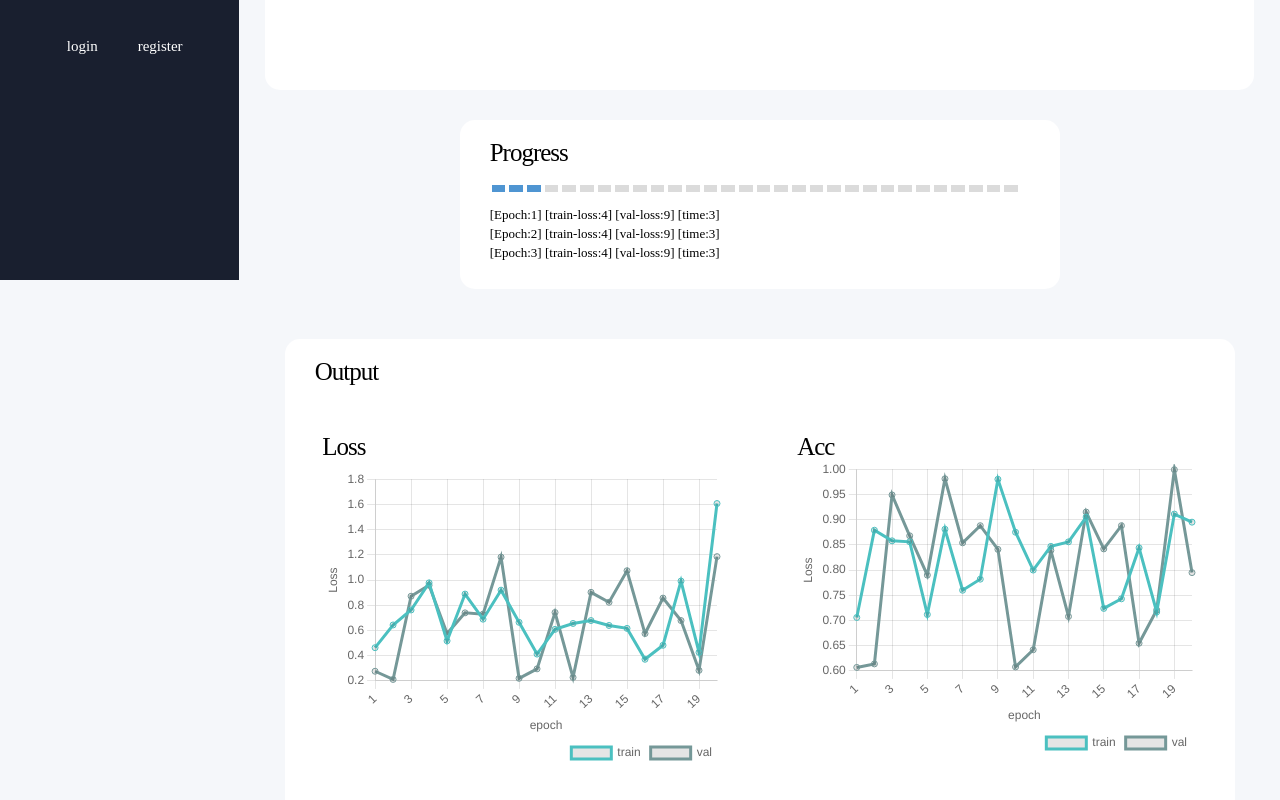
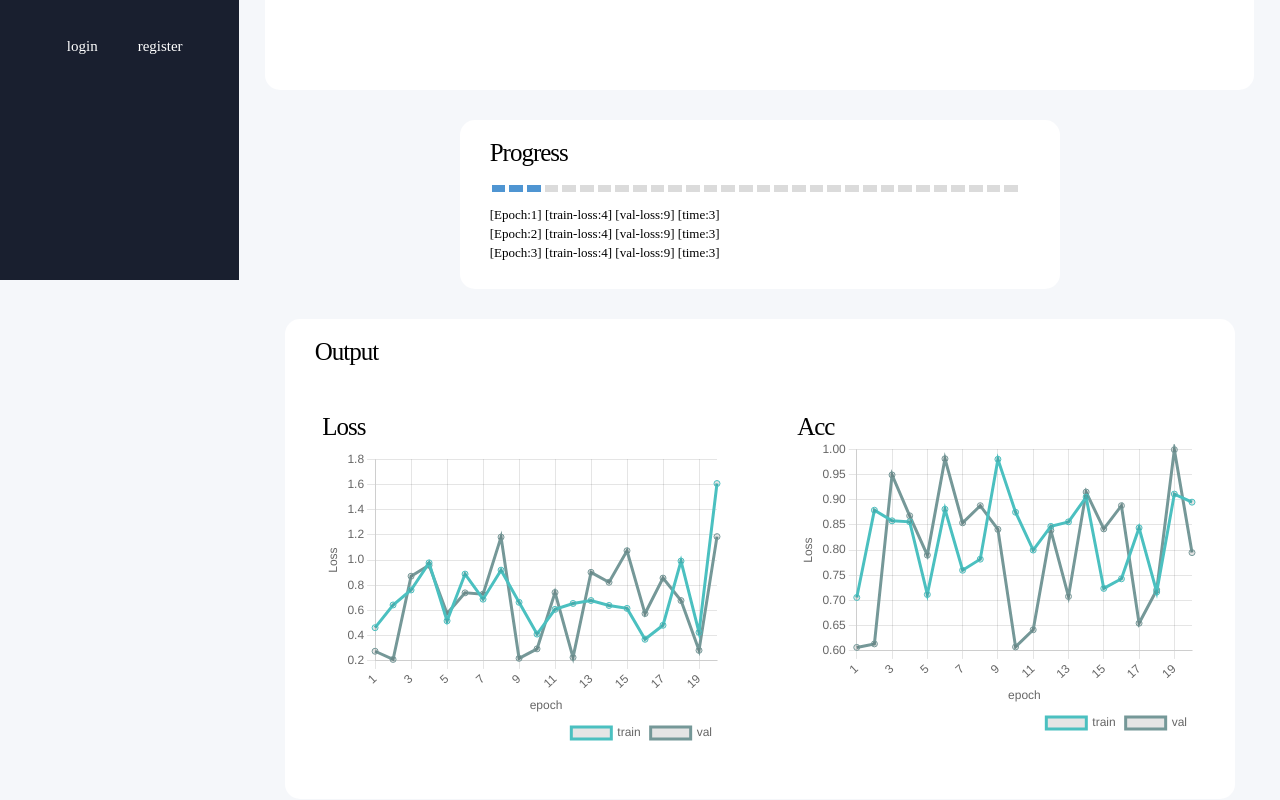
Before and after one commit to LMM-Lab/ModelCraft-Frontend, a Next.js app: page /classification/train in a window 1280 px wide. Shown: the part 520-1320 px from the top of the page. Built offline with nearby package versions, Linux system fonts and the light colour scheme.

Commit message:
<style>(Output):marginの上下を5から3に

```diff
--- a/src/app/classification/train/Output/index.tsx
+++ b/src/app/classification/train/Output/index.tsx
@@ -23,7 +23,7 @@ const Acc: resultType = {
 
 const Output = () => {
   return (
-    <Flex $flex_direction="column" $width="95rem" $height="auto" $margin="5rem 0 5rem 0" $backgroundColor="white" $borderRadius="15px">
+    <Flex $flex_direction="column" $width="95rem" $height="auto" $margin="3rem 0 3rem 0" $backgroundColor="white" $borderRadius="15px">
       <Text $variants="Medium" $margin="2rem 0 0 3rem">Output</Text>
       <Flex $width="100%" $margin="5rem auto" $justify_content="space-around">
         <Flex $flex_direction="column">
```
